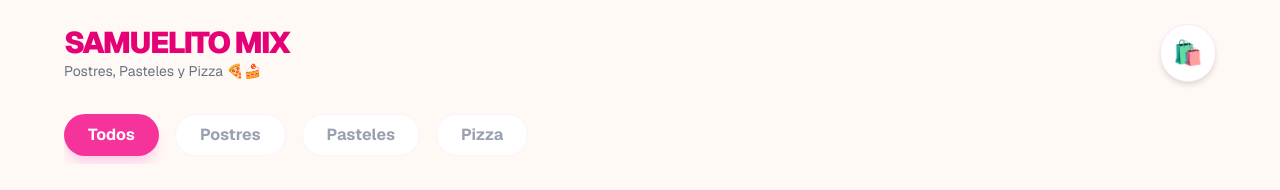
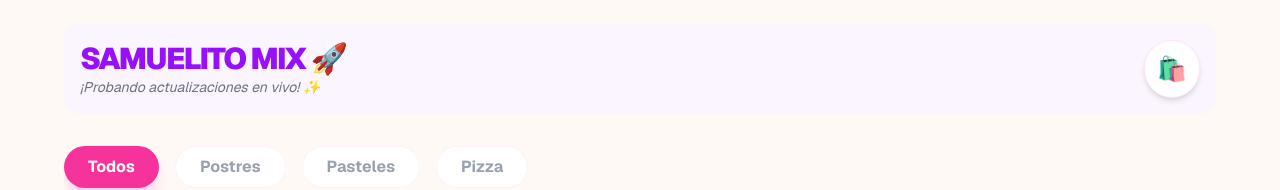
Before and after one commit to allan123-eng/los-postres-de-samuelito, a Next.js app: page / in a window 1280 px wide. Shown: the top 190 px of the page. Built offline with nearby package versions, Linux system fonts and the light colour scheme.

Commit message:
Cambio de color y texto de prueba

```diff
--- a/app/page.tsx
+++ b/app/page.tsx
@@ -48,11 +48,11 @@ export default function Home() {
     <main className="min-h-screen bg-[#FFF9F5] p-6 font-sans">
 
       {/* HEADER E ICONO CARRITO */}
-      <header className="flex justify-between items-center max-w-6xl mx-auto mb-8">
-        <div>
-          <h1 className="text-3xl font-black text-pink-600 uppercase tracking-tighter">Samuelito Mix</h1>
-          <p className="text-gray-500 text-sm">Postres, Pasteles y Pizza 🍕🍰</p>
-        </div>
+     <header className="flex justify-between items-center max-w-6xl mx-auto mb-8 bg-purple-50 p-4 rounded-2xl">
+  <div>
+    <h1 className="text-3xl font-black text-purple-600 uppercase tracking-tighter">Samuelito Mix 🚀</h1>
+    <p className="text-gray-500 text-sm italic">¡Probando actualizaciones en vivo! ✨</p>
+  </div>
         <button onClick={() => setIsCartOpen(true)} className="relative p-3 bg-white rounded-full shadow-md border border-pink-100">
           <span className="text-2xl">🛍️</span>
           {carrito.length > 0 && (
```
